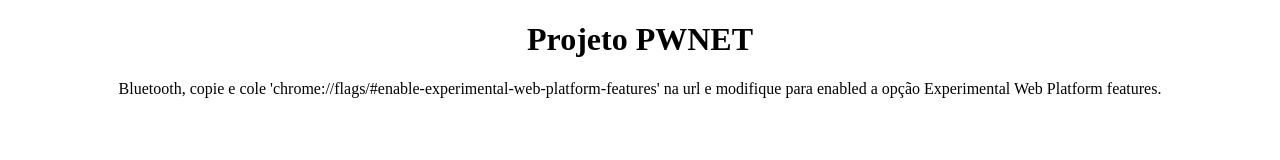
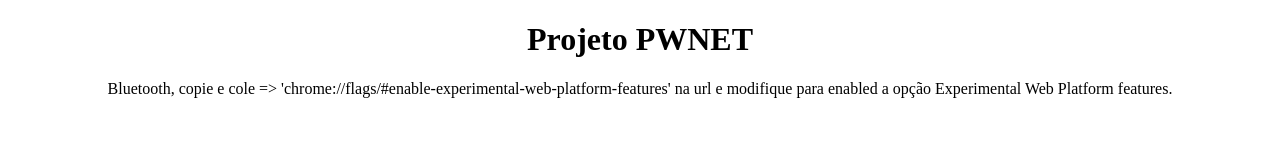
Before and after one commit to jackprofessor2/pwa, a plain HTML site: page index.html in a window 1280 px wide. Drawn offline with Linux system fonts and the light colour scheme.

Commit message:
Atualização index.html

```diff
--- a/index.html
+++ b/index.html
@@ -15,7 +15,7 @@
 <body>
     <center>
         <h1>Projeto PWNET</h1>
-        <p>Bluetooth, copie e cole 'chrome://flags/#enable-experimental-web-platform-features' na url e modifique para enabled a opção Experimental Web Platform features.</p>
+        <p>Bluetooth, copie e cole => 'chrome://flags/#enable-experimental-web-platform-features' na url e modifique para enabled a opção Experimental Web Platform features.</p>
     </center>
 
     <script src="js/scripts.js"></script>
```
